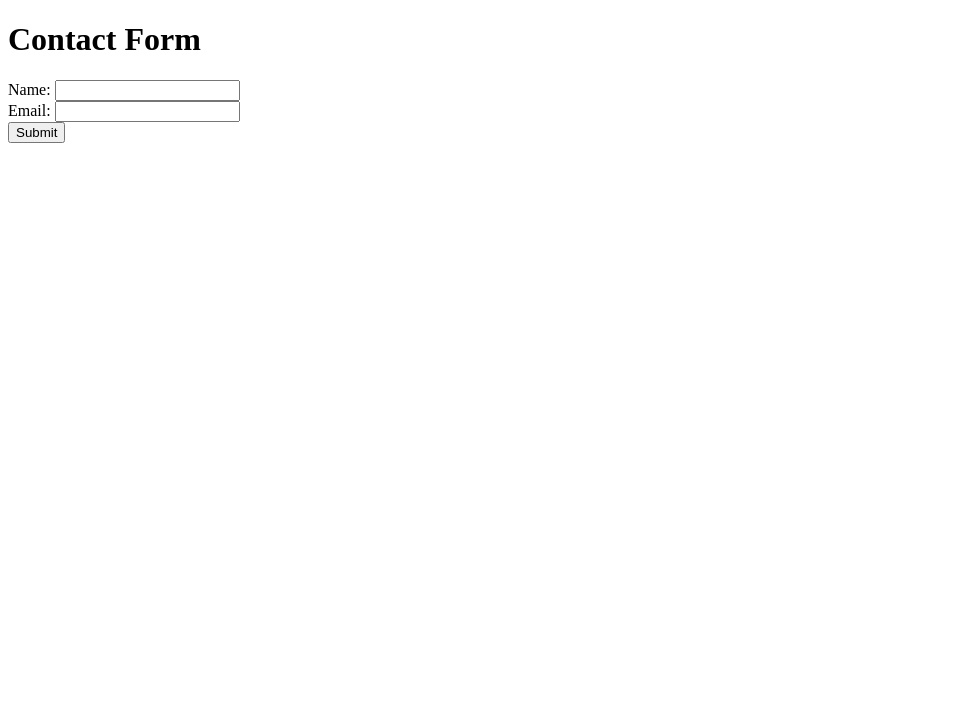
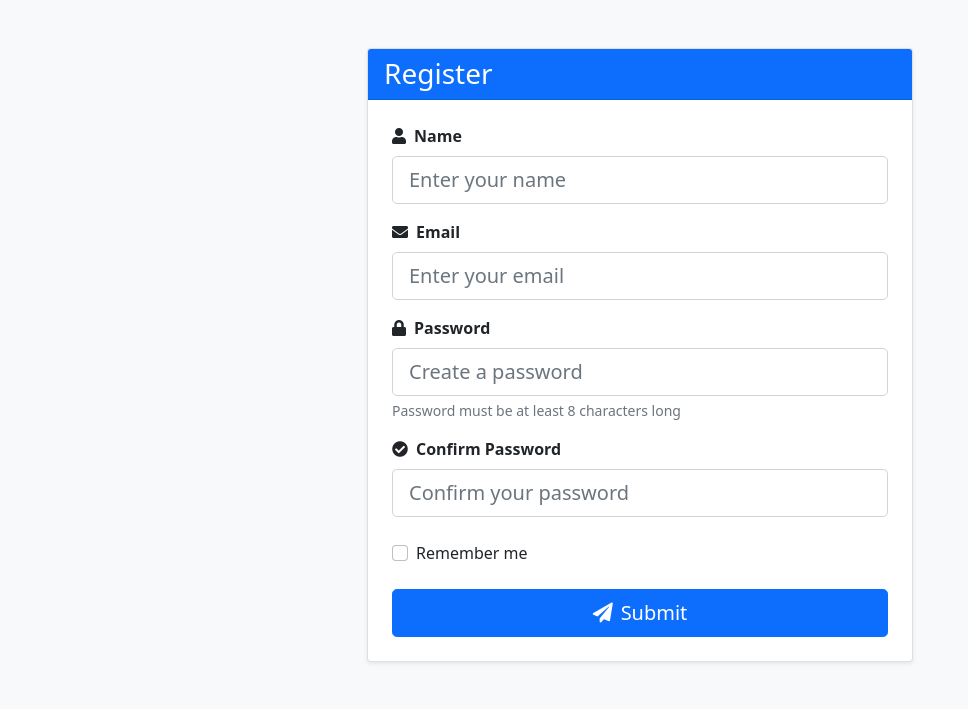
Before and after one commit to lewmas9152/flaskLearn, a Flask app: template 14flaskDays/app/templates/base.html in a window 1280 px wide. Shown: the top 709 px of the page, without its empty margins (0-968 px from the left). Run offline with Flask 3, Linux system fonts and the light colour scheme; the template is opened without the code that fills it, so the values that code supplies are empty.

Commit message:
Used bootstrap for styling a registration form

```diff
--- a/14flaskDays/app/templates/base.html
+++ b/14flaskDays/app/templates/base.html
@@ -1,20 +1,115 @@
 <!DOCTYPE html>
 <html>
   <head>
-    <title>Simple Form</title>
+    <title>todo</title>
+    <link
+      href="https://cdn.jsdelivr.net/npm/bootstrap@5.0.2/dist/css/bootstrap.min.css"
+      rel="stylesheet"
+      integrity="sha384-EVSTQN3/azprG1Anm3QDgpJLIm9Nao0Yz1ztcQTwFspd3yD65VohhpuuCOmLASjC"
+      crossorigin="anonymous"
+    />
+    <link
+      rel="stylesheet"
+      href="https://cdnjs.cloudflare.com/ajax/libs/font-awesome/5.15.3/css/all.min.css"
+    />
   </head>
-<body>
-    <h1>Contact Form</h1>
+  <body class="bg-light">
+    <div class="container py-5">
+      <div class="row justify-content-center">
+        <div class="col-md-8 col-lg-6">
+          <div class="card shadow-sm">
+            <div class="card-header bg-primary text-white">
+              <h3 class="mb-0">Register</h3>
+            </div>
+            <div class="card-body p-4">
               <form method="POST">
-        <div>
-            <label for="name">Name:</label>
-            <input type="text" id="name" name="name" required>
+                <div class="mb-3">
+                  <label for="name" class="form-label fw-bold">
+                    <i class="fas fa-user me-2"></i>Name
+                  </label>
+                  <input
+                    type="text"
+                    id="name"
+                    name="name"
+                    required
+                    class="form-control form-control-lg"
+                    placeholder="Enter your name"
+                  />
                 </div>
-        <div>
-            <label for="email">Email:</label>
-            <input type="email" id="email" name="email" required>
+
+                <div class="mb-3">
+                  <label for="email" class="form-label fw-bold">
+                    <i class="fas fa-envelope me-2"></i>Email
+                  </label>
+                  <input
+                    type="email"
+                    id="email"
+                    name="email"
+                    class="form-control form-control-lg"
+                    required
+                    placeholder="Enter your email"
+                  />
                 </div>
-        <button type="submit">Submit</button>
+
+                <div class="mb-3">
+                  <label for="Password" class="form-label fw-bold">
+                    <i class="fas fa-lock me-2"></i>Password
+                  </label>
+                  <input
+                    type="password"
+                    id="Password"
+                    name="Password"
+                    required
+                    class="form-control form-control-lg"
+                    placeholder="Create a password"
+                  />
+                  <div class="form-text text-muted">
+                    Password must be at least 8 characters long
+                  </div>
+                </div>
+
+                <div class="mb-4">
+                  <label for="confPassword" class="form-label fw-bold">
+                    <i class="fas fa-check-circle me-2"></i>Confirm Password
+                  </label>
+                  <input
+                    type="password"
+                    id="confPassword"
+                    name="confPassword"
+                    class="form-control form-control-lg"
+                    required
+                    placeholder="Confirm your password"
+                  />
+                </div>
+
+                <div class="mb-4 form-check">
+                  <input
+                    type="checkbox"
+                    id="rememberMe"
+                    name="rememberMe"
+                    class="form-check-input"
+                  />
+                  <label for="rememberMe" class="form-check-label"
+                    >Remember me</label
+                  >
+                </div>
+
+                <div class="d-grid gap-2">
+                  <button type="submit" class="btn btn-primary btn-lg">
+                    <i class="fas fa-paper-plane me-2"></i>Submit
+                  </button>
+                </div>
               </form>
+            </div>
+          </div>
+        </div>
+      </div>
+    </div>
+
+    <script
+      src="https://cdn.jsdelivr.net/npm/bootstrap@5.0.2/dist/js/bootstrap.bundle.min.js"
+      integrity="sha384-MrcW6ZMFYlzcLA8Nl+NtUVF0sA7MsXsP1UyJoMp4YLEuNSfAP+JcXn/tWtIaxVXM"
+      crossorigin="anonymous"
+    ></script>
   </body>
 </html>
```
Also changed, not shown: 14flaskDays/app/__init__.py (+4 -6 lines). Lines whose indentation alone changed are shown as unchanged.
